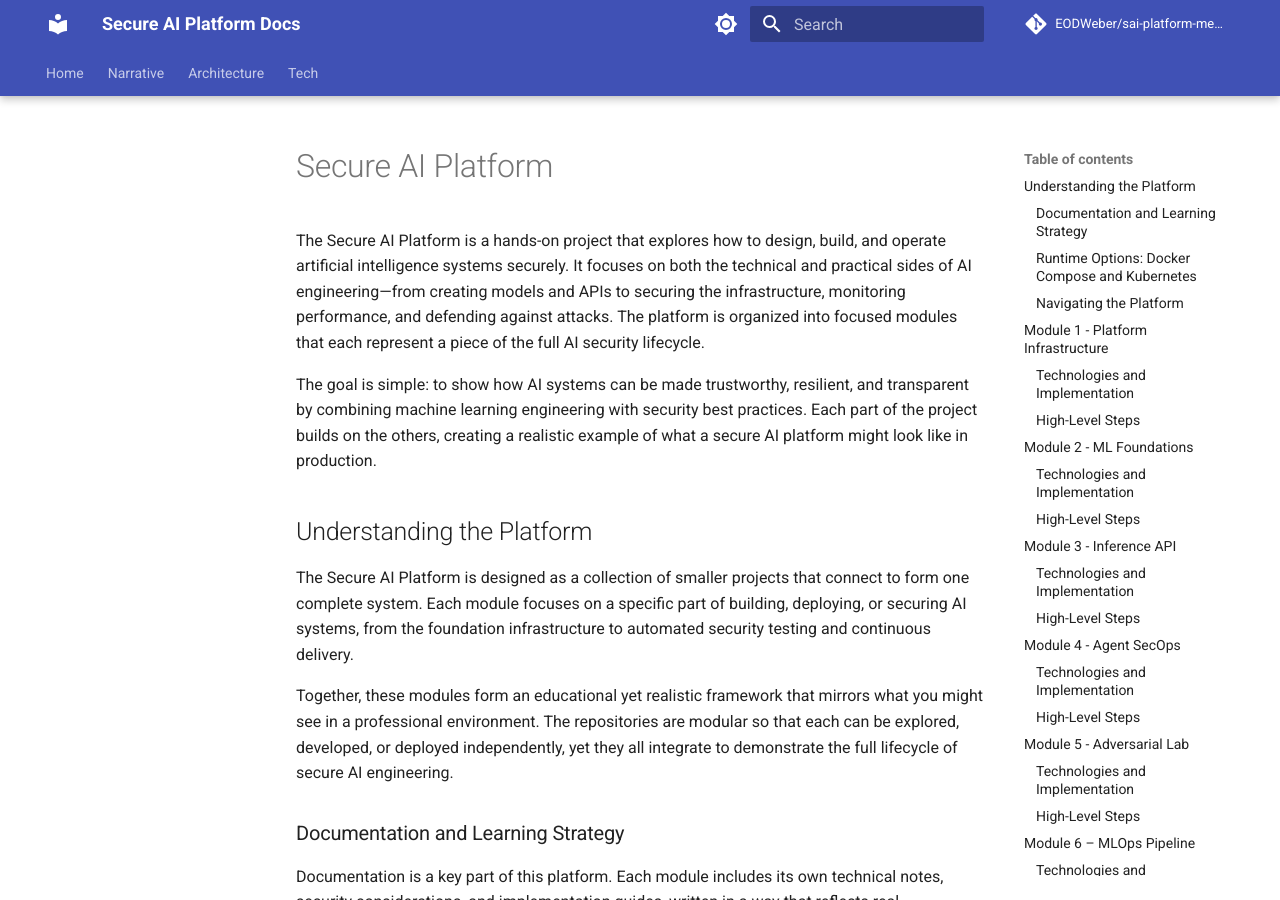
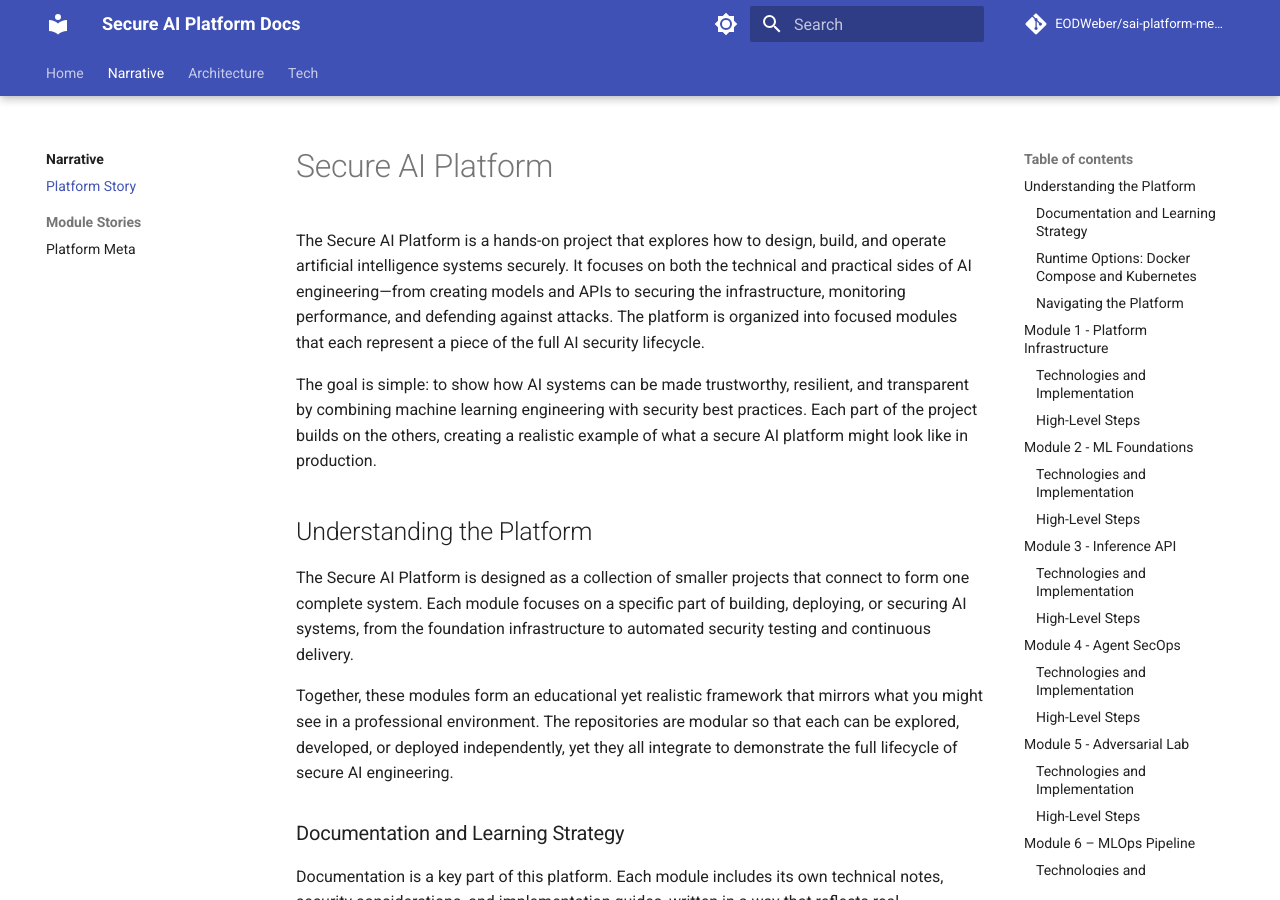
Before and after one commit to EODWeber/sai-platform-meta, an MkDocs documentation site: the page built from docs/narrative/platform_story.md, in a window 1280 px wide and 900 px high. Built offline with MkDocs 1.6.1 and Material for MkDocs 9.7.7, drawn with Linux system fonts in a browser that asks for light colours; comment, search, counter and statistics services are not loaded.

Commit message:
docs: fix case and configuration for mkdocs

```diff
--- a/mkdocs.yml
+++ b/mkdocs.yml
@@ -16,7 +16,6 @@
     - search.highlight
     - search.suggest
     - content.code.copy
-    - pymdownx.superfences
   palette:
 
     # Palette toggle for light mode
@@ -67,11 +66,11 @@
   - Home: INDEX.md
   - Narrative:
     - Overview: narrative/index.md
-    - Platform Story: narrative/PLATFORM_STORY.md
+    - Platform Story: narrative/platform_story.md
     - Module Stories:
-      - Platform Meta: narrative/sai-platform-meta/MODULE_STORY.md
+      - Platform Meta: narrative/sai-platform-meta/module_story.md
   - Architecture:
-    - Overview: architecture/PLATFORM_OVERVIEW.md
-    - Threat Model: architecture/THREAT_MODEL.md
+    - Overview: architecture/platform_overview.md
+    - Threat Model: architecture/threat_model.md
   - Tech:
     - Overview: tech/index.md
```
